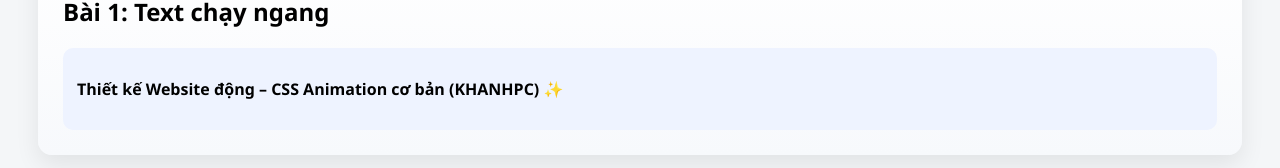
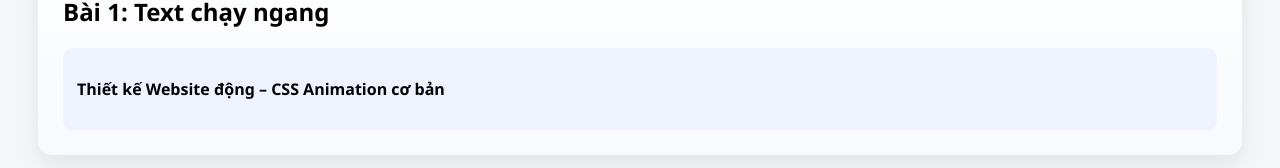
Before and after one commit to trongle2206/animation, a plain HTML site: page lab2/index.html in a window 1280 px wide. Shown: the part 192-360 px from the top of the page. Drawn offline with Linux system fonts and the light colour scheme.

Commit message:
Update index.html

```diff
--- a/lab2/index.html
+++ b/lab2/index.html
@@ -13,7 +13,7 @@
 <section class="card">
     <h2>Bài 1: Text chạy ngang</h2>
     <div class="marquee">
-        <p>Thiết kế Website động – CSS Animation cơ bản (KHANHPC) ✨</p>
+        <p>Thiết kế Website động – CSS Animation cơ bản</p>
     </div>
 </section>
 
```
